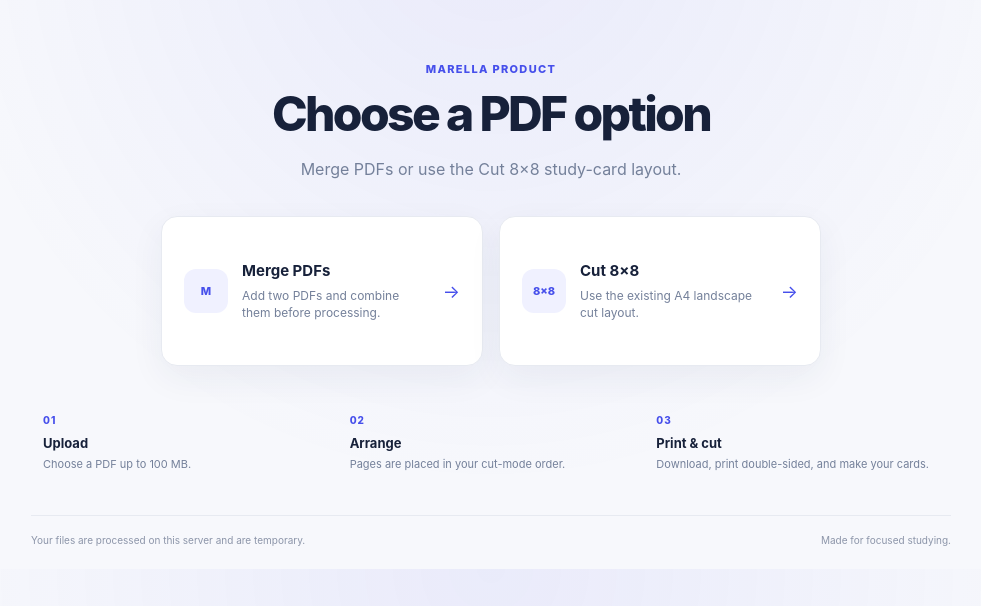
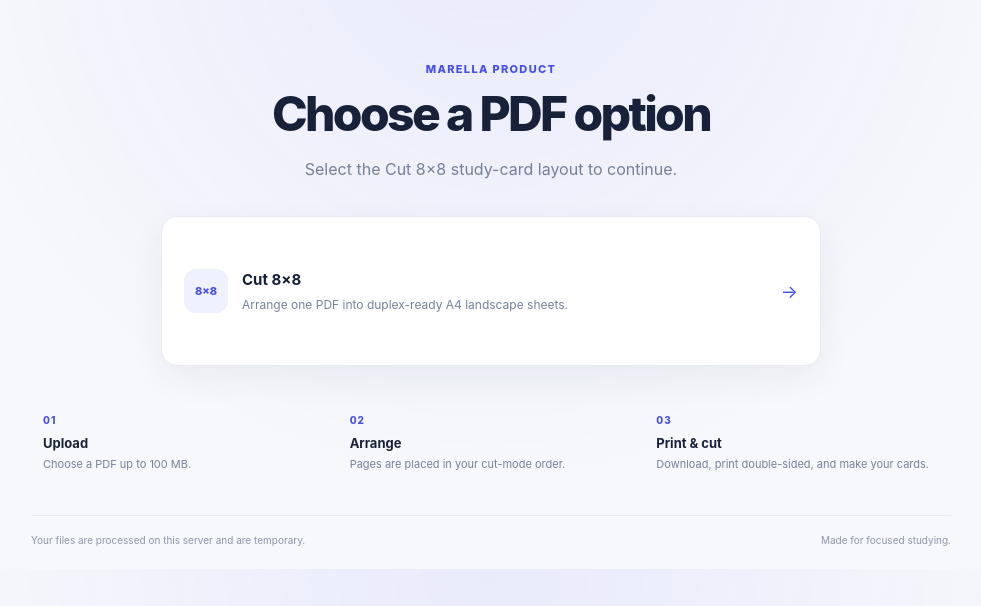
Before and after one commit to marella7/xerox_micro, a Flask app: page / in a window 1280 px wide. Shown: the part 78-684 px from the top of the page, without its empty margins (149-1130 px from the left). Run offline with Flask 3, Linux system fonts and the light colour scheme.

Commit message:
Remove merge PDF option
Co-authored-by: Copilot <223556219+Copilot@users.noreply.github.com>

```diff
--- a/app.py
+++ b/app.py
@@ -23,7 +23,7 @@ FRONT_PAGE_OFFSETS = (0, 2, 4, 6, 8, 10, 12, 14)
 BACK_PAGE_OFFSETS = (7, 5, 3, 1, 15, 13, 11, 9)
 
 app = Flask(__name__)
-app.config["MAX_CONTENT_LENGTH"] = (MAX_UPLOAD_BYTES * 2) + 1024 * 1024
+app.config["MAX_CONTENT_LENGTH"] = MAX_UPLOAD_BYTES + 1024 * 1024
 app.config["JOBS_DIR"] = Path(app.instance_path) / "student_cut_jobs"
 app.config["JOBS_DIR"].mkdir(parents=True, exist_ok=True)
 
@@ -32,27 +32,6 @@ logging.basicConfig(level=logging.INFO)
 
 class PdfInputError(ValueError):
     """Raised when an uploaded file cannot be processed as a supported PDF."""
-
-
-def merge_pdf_inputs(input_data: list[bytes]) -> bytes:
-    """Merge PDFs in the order supplied and validate each PDF."""
-    with fitz.open() as merged_pdf:
-        for pdf_data in input_data:
-            if not pdf_data:
-                raise PdfInputError("An uploaded PDF is empty.")
-            try:
-                source_pdf = fitz.open(stream=pdf_data, filetype="pdf")
-            except (fitz.FileDataError, fitz.EmptyFileError) as exc:
-                raise PdfInputError("An uploaded file is not a valid PDF.") from exc
-
-            with source_pdf:
-                if source_pdf.needs_pass:
-                    raise PdfInputError("Password-protected PDFs are not supported.")
-                if len(source_pdf) == 0:
-                    raise PdfInputError("One of the PDFs does not contain any pages.")
-                merged_pdf.insert_pdf(source_pdf)
-
-        return merged_pdf.tobytes()
 
 
 def _is_scanned_page(page: fitz.Page) -> bool:
@@ -218,22 +197,9 @@ def process_pdf():
         return jsonify(error="Choose a PDF file to continue."), 400
 
     enhance_scanned = request.form.get("enhance_scanned") == "1"
-    merge_pdfs = request.form.get("merge_pdfs") == "1"
     input_data = uploaded_file.stream.read(MAX_UPLOAD_BYTES + 1)
     if len(input_data) > MAX_UPLOAD_BYTES:
         return jsonify(error="The PDF must be 100 MB or smaller."), 413
-
-    if merge_pdfs:
-        second_file = request.files.get("second_file")
-        if second_file is None or not second_file.filename:
-            return jsonify(error="Choose the second PDF to merge."), 400
-        second_data = second_file.stream.read(MAX_UPLOAD_BYTES + 1)
-        if len(second_data) > MAX_UPLOAD_BYTES:
-            return jsonify(error="The PDF must be 100 MB or smaller."), 413
-        try:
-            input_data = merge_pdf_inputs([input_data, second_data])
-        except PdfInputError as exc:
-            return jsonify(error=str(exc)), 400
 
     _cleanup_expired_jobs()
     job_id = uuid.uuid4().hex
--- a/static/app.js
+++ b/static/app.js
@@ -1,9 +1,5 @@
 const form = document.querySelector("#upload-form");
 const fileInput = document.querySelector("#pdf-file");
-const mergeCheckbox = document.querySelector("#merge-pdfs");
-const secondFileContainer = document.querySelector("#second-file");
-const secondFileInput = document.querySelector("#second-pdf-file");
-const secondFileLabel = document.querySelector("#second-file-label");
 const dropZone = document.querySelector("#drop-zone");
 const selectedFile = document.querySelector("#selected-file");
 const fileName = document.querySelector("#file-name");
@@ -21,46 +17,17 @@ const frontPreview = document.querySelector("#front-preview");
 const backPreview = document.querySelector("#back-preview");
 const downloadLink = document.querySelector("#download-link");
 const modeOptions = document.querySelector("#mode-options");
-const mergeModeButton = document.querySelector("#merge-mode");
 const cutModeButton = document.querySelector("#cut-mode");
 const workspace = document.querySelector("#workspace");
-const backButton = document.querySelector("#back-button");
 const hero = document.querySelector(".hero");
-const mergeOption = mergeCheckbox?.closest(".enhancement-option");
 
 const maxFileSize = 100 * 1024 * 1024;
 const bytesInMegabyte = 1024 * 1024;
 
-function openMode(mode) {
+cutModeButton.addEventListener("click", () => {
   modeOptions.hidden = true;
   workspace.hidden = false;
   hero.hidden = true;
-
-  if (mode === "merge") {
-    mergeCheckbox.checked = true;
-    if (mergeOption) mergeOption.hidden = true;
-    secondFileContainer.hidden = false;
-  } else {
-    mergeCheckbox.checked = false;
-    if (mergeOption) mergeOption.hidden = true;
-    secondFileContainer.hidden = true;
-  }
-}
-
-mergeModeButton.addEventListener("click", () => openMode("merge"));
-cutModeButton.addEventListener("click", () => openMode("cut"));
-
-backButton.addEventListener("click", () => {
-  modeOptions.hidden = false;
-  workspace.hidden = true;
-  hero.hidden = false;
-  mergeCheckbox.checked = false;
-  if (mergeOption) mergeOption.hidden = false;
-  secondFileContainer.hidden = true;
-  secondFileInput.value = "";
-  secondFileLabel.textContent = "Choose the second PDF";
-  statusMessage.textContent = "";
-  resultPanel.hidden = true;
 });
 
 function formatFileSize(bytes) {
@@ -97,36 +64,6 @@ function selectFile(file) {
 }
 
 fileInput.addEventListener("change", () => selectFile(fileInput.files[0]));
-
-mergeCheckbox.addEventListener("change", () => {
-  secondFileContainer.hidden = !mergeCheckbox.checked;
-  if (!mergeCheckbox.checked) {
-    secondFileInput.value = "";
-    secondFileLabel.textContent = "Choose the second PDF";
-  }
-});
-
-secondFileInput.addEventListener("change", () => {
-  const file = secondFileInput.files[0];
-  statusMessage.textContent = "";
-  if (!file) {
-    secondFileLabel.textContent = "Choose the second PDF";
-    return;
-  }
-  if (!file.name.toLowerCase().endsWith(".pdf")) {
-    secondFileInput.value = "";
-    secondFileLabel.textContent = "Choose the second PDF";
-    statusMessage.textContent = "Choose a PDF file.";
-    return;
-  }
-  if (file.size > maxFileSize) {
-    secondFileInput.value = "";
-    secondFileLabel.textContent = "Choose the second PDF";
-    statusMessage.textContent = "Each PDF must be 100 MB or smaller.";
-    return;
-  }
-  secondFileLabel.textContent = file.name;
-});
 
 removeFileButton.addEventListener("click", () => {
   selectFile(null);
@@ -169,11 +106,6 @@ form.addEventListener("submit", (event) => {
     statusMessage.textContent = "Choose a PDF file to continue.";
     return;
   }
-  if (mergeCheckbox.checked && !secondFileInput.files[0]) {
-    statusMessage.textContent = "Choose the second PDF to merge.";
-    return;
-  }
-
   const request = new XMLHttpRequest();
   request.open("POST", "/process");
   request.responseType = "json";
--- a/static/style.css
+++ b/static/style.css
@@ -108,7 +108,7 @@ input {
 .mode-options {
   width: min(100%, 660px);
   display: grid;
-  grid-template-columns: repeat(2, minmax(0, 1fr));
+  grid-template-columns: 1fr;
   gap: 16px;
   margin: 0 auto 42px;
 }
--- a/templates/index.html
+++ b/templates/index.html
@@ -8,8 +8,8 @@
       content="Arrange PDF pages into duplex-ready A4 landscape study cards."
     >
     <title>MARELLA product</title>
-    <link rel="stylesheet" href="{{ url_for('static', filename='style.css', v='20261122') }}">
-    <script src="{{ url_for('static', filename='app.js', v='20261122') }}" defer></script>
+    <link rel="stylesheet" href="{{ url_for('static', filename='style.css', v='20261122-3') }}">
+    <script src="{{ url_for('static', filename='app.js', v='20261122-3') }}" defer></script>
   </head>
   <body>
     <main class="page-shell">
@@ -25,32 +25,22 @@
         <p class="eyebrow">MARELLA product</p>
         <h1 id="page-title">Choose a PDF option</h1>
         <p class="hero-copy">
-          Merge PDFs or use the Cut 8×8 study-card layout.
+          Select the Cut 8×8 study-card layout to continue.
         </p>
       </section>
 
       <section class="mode-options" id="mode-options" aria-label="Choose PDF option">
-        <button class="mode-card" id="merge-mode" type="button">
-          <span class="mode-icon" aria-hidden="true">M</span>
-          <span class="mode-copy">
-            <strong>Merge PDFs</strong>
-            <span>Add two PDFs and combine them before processing.</span>
-          </span>
-          <span class="mode-arrow" aria-hidden="true">&rarr;</span>
-        </button>
-
         <button class="mode-card" id="cut-mode" type="button">
           <span class="mode-icon" aria-hidden="true">8×8</span>
           <span class="mode-copy">
             <strong>Cut 8×8</strong>
-            <span>Use the existing A4 landscape cut layout.</span>
+            <span>Arrange one PDF into duplex-ready A4 landscape sheets.</span>
           </span>
           <span class="mode-arrow" aria-hidden="true">&rarr;</span>
         </button>
       </section>
 
       <section class="workspace" id="workspace" aria-label="PDF conversion" hidden>
-        <button class="back-button" id="back-button" type="button">&larr; Back to options</button>
         <form id="upload-form">
           <label class="drop-zone" id="drop-zone" for="pdf-file">
             <span class="upload-icon" aria-hidden="true">
@@ -73,22 +63,6 @@
             <button class="remove-file" id="remove-file" type="button" aria-label="Remove selected file">
               &times;
             </button>
-          </div>
-
-          <label class="enhancement-option" for="merge-pdfs">
-            <input id="merge-pdfs" name="merge_pdfs" type="checkbox" value="1">
-            <span>
-              <strong>Merge PDFs</strong>
-              <span>Add a second PDF after this PDF before creating the cut-ready sheets.</span>
-            </span>
-          </label>
-
-          <div class="second-file" id="second-file" hidden>
-            <label class="second-file-drop" for="second-pdf-file">
-              <strong id="second-file-label">Choose the second PDF</strong>
-              <span>PDF only · Up to 100 MB</span>
-              <input id="second-pdf-file" name="second_file" type="file" accept="application/pdf,.pdf">
-            </label>
           </div>
 
           <div class="layout-card">
```
Also changed, not shown: other parts of static/style.css (+0 -55 lines), tests/test_app.py (+8 -30 lines), README.md.
